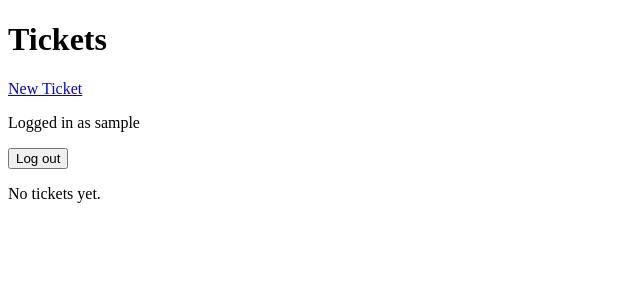
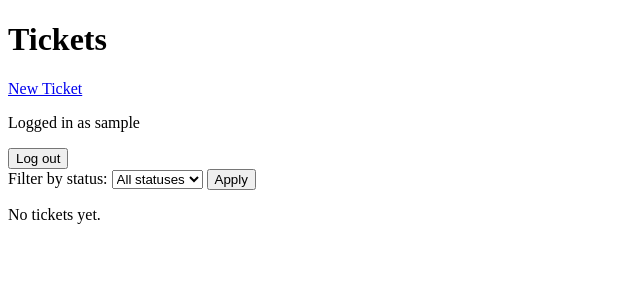
Before and after one commit to aaronrine/django-ticket-tracker, a Django app: page /tickets/ in a window 1280 px wide. Shown: the top 300 px of the page, without its empty margins (0-640 px from the left). Run offline with Django 5.2, Linux system fonts and the light colour scheme; the visitor is signed in with stand-in values (Sample User, id 1); data that the repository does not hold is empty.

Commit message:
add status filtering

```diff
--- a/tickets/templates/tickets/ticket_list.html
+++ b/tickets/templates/tickets/ticket_list.html
@@ -15,6 +15,21 @@
     <form method="post" action="{% url 'logout' %}">
         {% csrf_token %}
         <button type="submit">Log out</button>
+    </form>
+    <form method="get">
+        <label for="status">Filter by status:</label>
+
+        <select name="status" id="status">
+            <option value="">All statuses</option>
+
+            {% for value, label in status_choices %}
+            <option value="{{ value }}" {% if selected_status == value %}selected{% endif %}>
+                {{ label }}
+            </option>
+            {% endfor %}
+        </select>
+
+        <button type="submit">Apply</button>
     </form>
     {% if tickets %}
     <ul>
--- a/tickets/views.py
+++ b/tickets/views.py
@@ -6,12 +6,19 @@ from .models import Ticket
 
 @login_required
 def ticket_list(request):
-    tickets = Ticket.objects.all().order_by("due_date")
+    status = request.GET.get("status")
+
+    tickets = Ticket.objects.all()
+
+    if status:
+        tickets = tickets.filter(status=status)
+
+    tickets = tickets.order_by("due_date")
 
     return render(
         request,
         "tickets/ticket_list.html",
-        {"tickets": tickets},
+        {"tickets": tickets, "status_choices": Ticket.Status.choices, "selected_status": status},
     )
 
 @login_required
```
